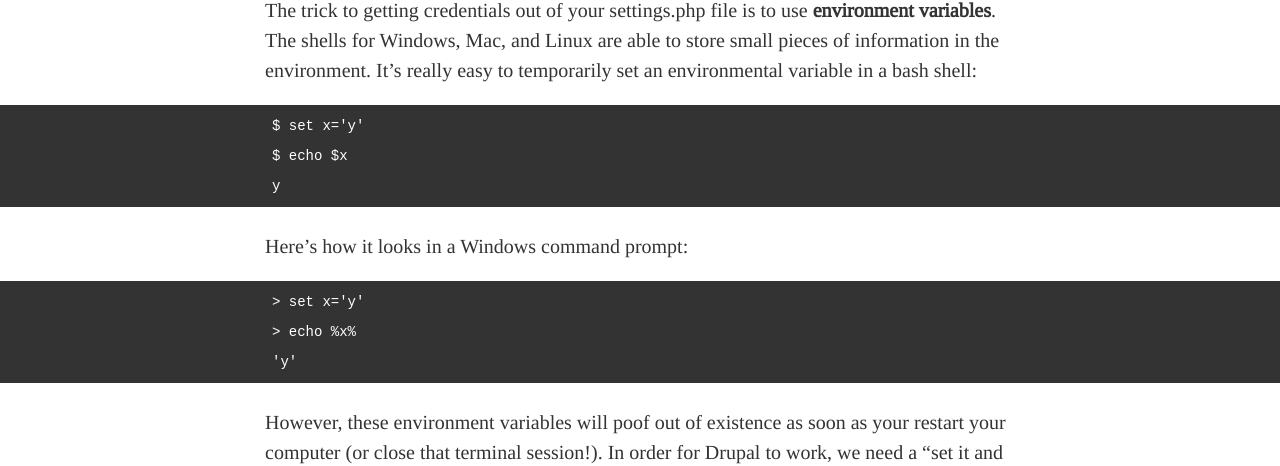
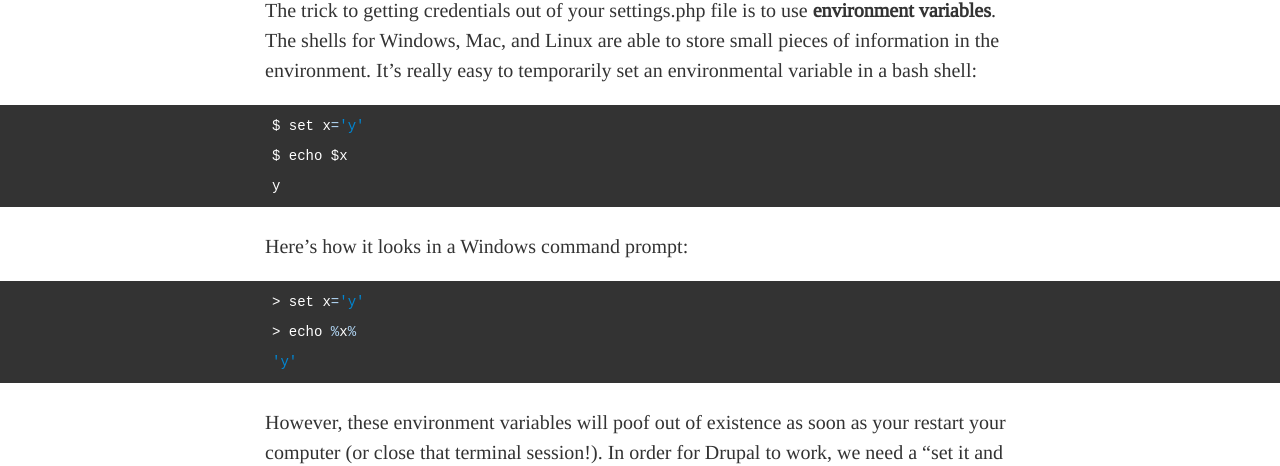
Before and after one commit to brycefisher/brycefisher.github.io-jekyll, a Jekyll site: the page built from _posts/2013-11-12-settings-php-hack-keep-credentials-out-of-your-code.md, in a window 1280 px wide. Shown: the part 1137-1603 px from the top of the page. Built offline with Jekyll 4.4.1, drawn with Linux system fonts in a browser that asks for light colours; comment, search, counter and statistics services are not loaded; some of the changed text lies outside the part shown.

Commit message:
Code formatting and youtube embed improvements

```diff
--- a/_posts/2013-11-12-settings-php-hack-keep-credentials-out-of-your-code.md
+++ b/_posts/2013-11-12-settings-php-hack-keep-credentials-out-of-your-code.md
@@ -18,21 +18,25 @@ My final argument for this particular technique is transparency. I store the cod
 
 The trick to getting credentials out of your settings.php file is to use **environment variables**. The shells for Windows, Mac, and Linux are able to store small pieces of information in the environment. It's really easy to temporarily set an environmental variable in a bash shell:
 
-    $ set x='y'
-    $ echo $x
-    y
+{% highlight bash %}
+$ set x='y'
+$ echo $x
+y
+{% endhighlight %}
 
 Here's how it looks in a Windows command prompt:
 
-    > set x='y'
-    > echo %x%
-    'y'
+{% highlight powershell %}
+> set x='y'
+> echo %x%
+'y'
+{% endhighlight %}
 
 However, these environment variables will poof out of existence as soon as your restart your computer (or close that terminal session!). In order for Drupal to work, we need a "set it and forget it" approach to these environment variables, so that they persistent indefinitely.
 
 ### Long Lived Environment Variables in Windows
 
-<iframe width="640" height="360" src="//www.youtube-nocookie.com/embed/bEroNNzqlF4?rel=0#t=0m28s" frameborder="0">  </iframe>
+<iframe width="640" height="360" src="//www.youtube-nocookie.com/embed/bEroNNzqlF4?rel=0#t=0m28s" frameborder="0" class="video"></iframe>
 
 In Windows Vista, Windows 7, or WIndows 8, you can set a persistent environment variable by right clicking on "My Computer" > "Properties", then clicking on "Advanced system settings" and clicking "Environment Variables" at the bottom of the dialog box. Then click "New..." and you'll be able to name and set your variable. This variable will be available system wide. Restart Apache and you'll be good to go!
 
@@ -46,17 +50,23 @@ There are at least two different ways to accomplish this. If you're more experie
 
 If you do have root access to your Mac/Linux machine, then you should be able to edit the file **/etc/apache2/envvars**. You can set an environment variable for Apache inside this file like this:
 
-    export MY_ENVVAR="helloWeb"
+{% highlight bash %}
+export MY_ENVVAR="helloWeb"
+{% endhighlight %}
 
 Using Ubuntu, I had to restart the machine before MY_ENVAR was picked up by Apache. I also needed to restart apache after making a change:
 
-    $ sudo apachectl restart
+{% highlight bash %}
+$ sudo apachectl restart
+{% endhighlight %}
 
 #### 2) Using Htaccess
 
 If you don't have root access, never fear! You can still set an environment variable for Apache inside an htaccess file. Create or edit a file named **.htaccess** in the directory above your public root, and add the following code to it:
 
-    SetEnv MY_ENVVAR "helloWeb"
+{% highlight bash %}
+SetEnv MY_ENVVAR "helloWeb"
+{% endhighlight %}
 
 For this to work, you may need to have IT set Apache's AllowOverride directive to "All" or "FileInfo" for your virtual host. Try it out first, then contact support at your hosting company if this doesn't work (see the testing section next).
 
@@ -64,15 +74,21 @@ For this to work, you may need to have IT set Apache's AllowOverride directive t
 
 No matter how you set it, we need to make sure that php picks up the environment variable you set. This is super easy. Just a make a file called envvars.php and put it the top directory of your drupal site. Put this inside your file:
 
-    <?php var_dump(getenv('MY_ENVVAR')); ?>
+{% highlight php %}
+<?php var_dump(getenv('MY_ENVVAR')); ?>
+{% endhighlight %}
 
 We'll use the [`getenv()` function](http://php.net/getenv) to retrieve the environment variable. During debugging, I use `var_dump()` so that I can see what type of variable php is returning. Now go to your drupal site's url and add '/envvars.php' to the end. If you see:
 
-    string(8) "helloWeb"
+{% highlight bash %}
+string(8) "helloWeb"
+{% endhighlight %}
 
 It worked! You're ready to go on to the rest of this article. If you see:
 
-   bool(0) FALSE
+{% highlight bash %}
+bool(0) FALSE
+{% endhighlight %}
 
 Then, php didn't pick up this variable. First try restarting Apache on that machine. If that doesn't give you the expected result, then try contacting your hosting company's support for assistance or leave me a comment on this post.
 
@@ -80,7 +96,9 @@ Then, php didn't pick up this variable. First try restarting Apache on that mach
 
 **Drupal 6** uses a single *connection string* to store the database credentials. This string contains the user name, the database name and password, the host, and port. Here's an example:
 
-    mysql://user:password@localhost/database
+{% highlight php %}
+mysql://user:password@localhost/database
+{% endhighlight %}
 
 Simply replace 'user' with your database username, and so on. Then set an environment variable with this string for Drupal 6 and the [php function `getenv`](http://us2.php.net/getenv) to retrieve the value. Easy!
 
@@ -88,22 +106,33 @@ Simply replace 'user' with your database username, and so on. Then set an enviro
 
 Drupal 7 uses an array to store the database credentials. Although you could store separate parts of the credentials in separate environment variables, I prefer to use the [`serialize()` function](http://us2.php.net/serialize) to convert an array into a string ahead of time. I typically do this by opening an interactive php shell and copying the result:
 
-    $ php -a
-    Interactive shell
+{% highlight bash %}
+$ php -a
+Interactive shell
 
-    php > $creds = array();
-    php > $creds['driver'] = 'mysql';
-    php > $creds['database'] = 'databasename';
-    php > $creds['username'] = 'username';
-    php > $creds['password'] = 'password';
-    php > $creds['host'] = 'localhost';
-    php > $creds['prefix'] = '';
-    php > print serialize($creds);
-    a:5:{s:6:"driver";s:5:"mysql";s:8:"database";s:12:"databasename";s:8:"password";s:8:"password";s:4:"host";s:9:"localhost";s:6:"prefix";s:0:"";}
+php > $creds = array();
+php > $creds['driver'] = 'mysql';
+php > $creds['database'] = 'databasename';
+php > $creds['username'] = 'username';
+php > $creds['password'] = 'password';
+php > $creds['host'] = 'localhost';
+php > $creds['prefix'] = '';
+php > print serialize($creds);
+a:5:{s:6:"driver";s:5:"mysql";s:8:"database";s:12:"databasename";s:8:"password";s:8:"password";s:4:"host";s:9:"localhost";s:6:"prefix";s:0:"";}
+{% endhighlight %}
 
 You'll want to replace all the dummy values above with your actual database credentials, and then copy and paste that last line **exactly** as it appears into an environment variable. Inside my settings.php, I use the following code to retrieve the environment variable:
 
-<script src="https://gist.github.com/brycefisher/7434467.js"></script>
+{% highlight php %}
+<?php
+// Store the database credentials serialized in an environmental variable.
+$db_creds = unserialize(getenv('DRUPAL_DB_CRED'));
+$databases = array (
+  'default' => array (
+    'default' => $db_creds,
+  ),
+);
+{% endhighlight %}
 
 ## Potential Pitfalls
 
--- a/css/screen.css
+++ b/css/screen.css
@@ -291,6 +291,11 @@ blockquote + h2, blockquote + h3, blockquote + h4, blockquote + h5, blockquote +
 
 .responsive-video { width: 100%; height: auto !important; margin: 6px 0; }
 
+.video { display: block; margin-bottom: 24px; background-color: #333; }
+@media screen and (max-width: 623px) { .video { padding-left: 6px; padding-right: 6px; } }
+@media screen and (min-width: 624px) { .video { width: 600px; margin-right: auto; margin-left: auto; } }
+@media screen and (min-width: 800px) { .video { width: 750px; } }
+
 #header { background: url("../img/header.jpg") repeat-x; height: 36px; }
 #header #logo img { height: 24px; width: auto; margin: 6px; float: left; }
 #header h2#site-title { float: left; font-size: 24px; line-height: 36px; margin: 0; color: white; text-shadow: 1px 1px black; width: auto; }
--- a/sass/screen.scss
+++ b/sass/screen.scss
@@ -66,6 +66,7 @@ blockquote + h5,
 blockquote + h6 { padding-top: 24px; }
 
 .responsive-video { width: 100%; height: auto !important; margin: 6px 0; }
+.video { @include centered-content; display:block; margin-bottom: 24px; background-color:#333; }
 
 ////////////////////////////////
 // Layout
```
Also changed, not shown: _posts/2014-01-14-using-hook-menu-to-capture-custom-menus-in-code.md (+9 -2 lines), img/2014-01-14-mlid-hint.png (added).
